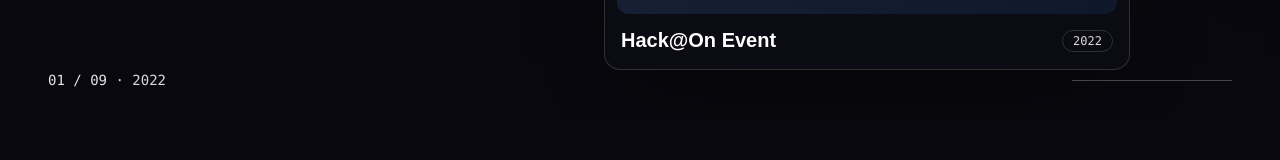
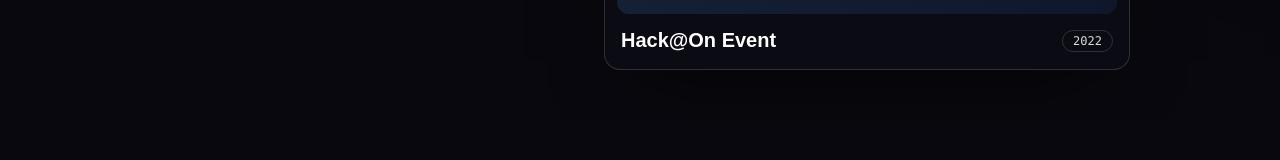
Before and after one commit to haikalmumtaz233/haikalmumtaz-com, a React (Vite) app: page / in a window 1280 px wide. Shown: the part 5435-5595 px from the top of the page. Built offline with nearby package versions, Linux system fonts and the light colour scheme.

Commit message:
feat(moments): drop counters the timeline already shows

```diff
--- a/src/components/home/MomentsChart.tsx
+++ b/src/components/home/MomentsChart.tsx
@@ -17,8 +17,6 @@ const alignmentClass = {
   center: 'justify-center',
   end: 'justify-end',
 } as const;
-
-const pad = (value: number) => String(value).padStart(2, '0');
 
 const MomentsChart = () => {
   const sectionRef = useRef<HTMLElement>(null);
@@ -84,8 +82,6 @@ const MomentsChart = () => {
     setActiveIndex(passedNodes(pointsRef.current, offset, marker));
   });
 
-  const shown = moments[Math.max(0, activeIndex)];
-
   return (
     <section
       ref={sectionRef}
@@ -129,21 +125,6 @@ const MomentsChart = () => {
             </div>
           ))}
         </m.div>
-
-        <div className="pointer-events-none absolute inset-x-0 bottom-8">
-          <div className="shell flex items-center justify-between gap-6">
-            <p className="font-mono text-sm tabular-nums text-white/90">
-              {pad(Math.max(0, activeIndex) + 1)} / {pad(moments.length)}
-              <span className="text-white/85"> · {shown.year}</span>
-            </p>
-            <span aria-hidden="true" className="relative h-px w-40 overflow-hidden bg-white/25">
-              <m.span
-                className="absolute inset-0 origin-left bg-white"
-                style={{ scaleX: scrollYProgress }}
-              />
-            </span>
-          </div>
-        </div>
       </div>
     </section>
   );
--- a/src/components/home/MomentsIntro.tsx
+++ b/src/components/home/MomentsIntro.tsx
@@ -5,7 +5,6 @@ import FadeIn from '../../journey/FadeIn';
 import SectionEyebrow from '../ui/SectionEyebrow';
 
 const firstYear = moments.at(0)?.year;
-const lastYear = moments.at(-1)?.year;
 
 interface MomentsIntroProps {
   showHint: boolean;
@@ -20,9 +19,6 @@ const MomentsIntro = ({ showHint, titleClassName }: MomentsIntroProps) => (
       <p className="mt-6 max-w-xs text-base text-white/85 md:mt-8 2xl:text-lg">
         Events, teams, and milestones since {firstYear}.
       </p>
-      <p className="mt-4 font-mono text-xs tabular-nums tracking-[0.2em] text-white/80 uppercase">
-        {moments.length} moments · {firstYear}–{lastYear}
-      </p>
       {showHint && (
         <p className="mt-8 inline-flex items-center gap-2 rounded-full border border-white/20 bg-hull/85 px-4 py-2 text-sm text-white/90">
           Scroll to travel the chart
```
